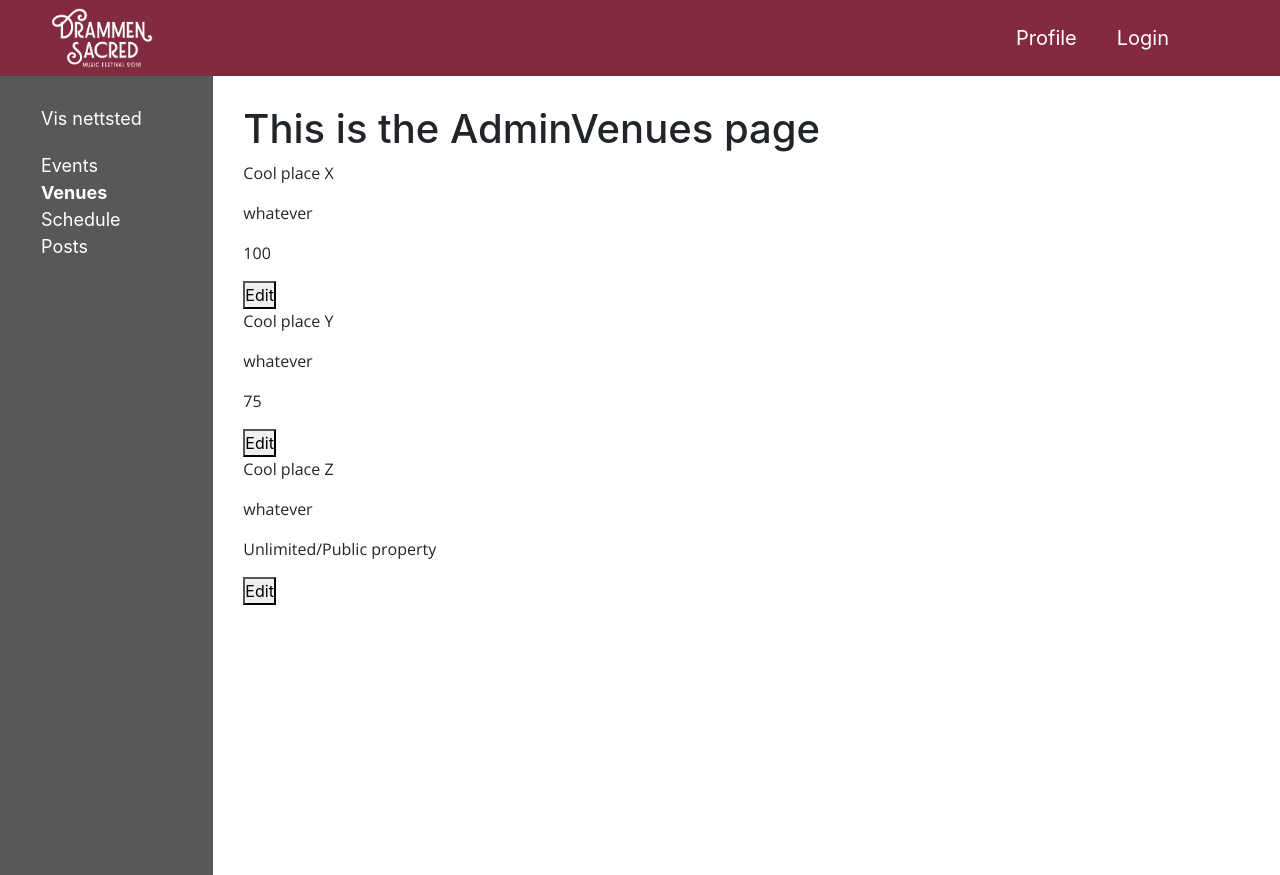
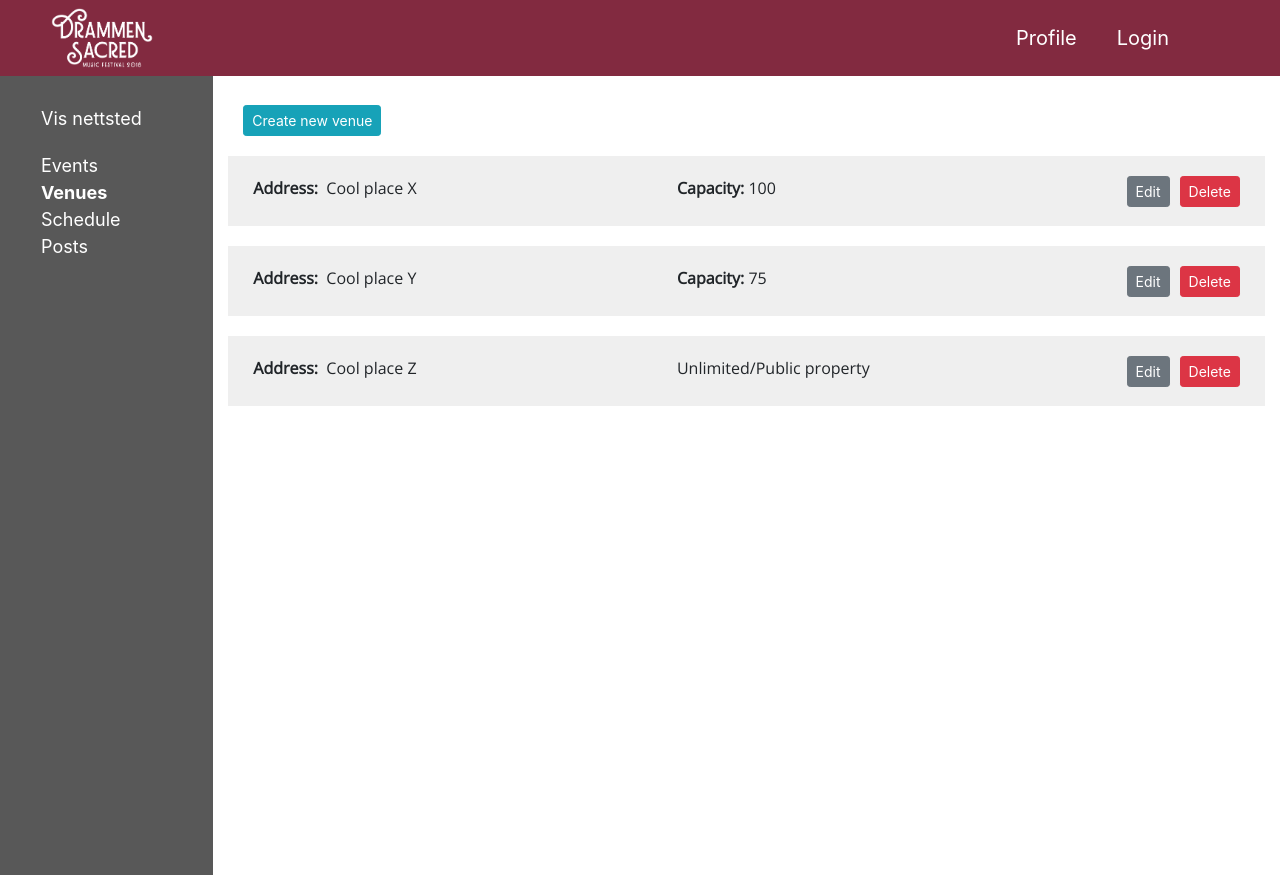
Before and after one commit to SondreBerntsen/webprosjekt3, a React (Create React App) app in the folder react-app/: page /admin/venues in a window 1280 px wide. Built offline with nearby package versions, Linux system fonts and the light colour scheme.

Commit message:
venue in admin

```diff
--- a/react-app/src/components/admin/Admin.js
+++ b/react-app/src/components/admin/Admin.js
@@ -2,6 +2,7 @@ import React, { Component } from "react";
 import AdminTopNav from './AdminTopNav';
 import AdminNav from './AdminNav';
 import "../../styles/adminNav.css";
+import "../../styles/adminTables.css";
 
 class Admin extends Component {
   render() {
--- a/react-app/src/components/admin/AdminVenuesItem.js
+++ b/react-app/src/components/admin/AdminVenuesItem.js
@@ -10,37 +10,45 @@ const AdminVenuesItem = (props) => {
     capacity: 100
   */
 
-  function checkCapacity(){
-    if(props.venue.capacity === 0){
-      return(
-        <p>Unlimited/Public property</p>
+
+  function checkCapacity() {
+    if (props.venue.capacity === 0) {
+      return (
+        <p className="col-lg-4">Unlimited/Public property </p>
       )
     }
-    else{
-      return(
-        <p>{props.venue.capacity}</p>
+    else {
+      return (
+        <p className="col-lg-4"><span className="smallHeading">Capacity: </span>{props.venue.capacity}</p>
       )
     }
   }
 
-  return(
-   <React.Fragment>
-     <p>{props.venue.name}</p>
-     <p>{props.venue.address}</p>
-     {checkCapacity()}
-     <div className="editScheduleItem hiddenPanel">
-        {/*
-          form which lets you edit the above items i guess.
-          Title is text
-          Venue is dropdown
-          Time is idk
-          Price is text (or number?)
+  return (
+    <React.Fragment>
+      <div className="venueCard row">
+        <p className="col-lg-5"><span className="smallHeading">Address: </span> {props.venue.address}</p>
+        {checkCapacity()}
+        <div className="col-lg-3">
+          <button className="btn btn-sm btn-danger btnVenue">Delete</button>
+          <button className="btn btn-sm btnVenue btn-secondary" type="button" data-toggle="collapse" data-target={'#venue' + props.venue.id} aria-expanded="false" aria-controls={'venue' + props.venue.id}>Edit</button>
+        </div>
+      </div>
+      <div className="editScheduleItem collapse" id={'venue' + props.venue.id}>
+        <form className="col-md-6 col-lg-4">
+          <div className="form-group">
+            <label>Address</label>
+            <input type="text" className="form-control" value={props.venue.address} />
+          </div>
+          <div className="form-group">
+            <label>Capacity</label>
+            <input type="number" class="form-control" value={props.venue.capacity} />
+          </div>
+          <button type="submit" class="btn btn-info btn-sm">Edit</button>
+        </form>
+      </div>
 
-          Let's use Formik probably
-         */}
-      </div>
-      <button>Edit</button> {/* Button toggles form panel */}
-   </React.Fragment>
+    </React.Fragment>
   )
 }
 
--- a/react-app/src/components/admin/tables/AdminVenues.js
+++ b/react-app/src/components/admin/tables/AdminVenues.js
@@ -6,20 +6,17 @@ class AdminVenues extends Component {
     venues: [
       {
         id: 1,
-        name: "Cool place X",
-        address: "whatever", // Probably need only name or address, not both
+        address: "Cool place X", // Probably need only name or address, not both
         capacity: 100
       },
       {
         id: 2,
-        name: "Cool place Y",
-        address: "whatever", // Probably need only name or address, not both
+        address: "Cool place Y", // Probably need only name or address, not both
         capacity: 75
       },
       {
         id: 3,
-        name: "Cool place Z",
-        address: "whatever", // Probably need only name or address, not both
+        address: "Cool place Z", // Probably need only name or address, not both
         capacity: 0 // Let's say 0 means public space/free entry/don't care how many show up
       }
     ]
@@ -28,7 +25,20 @@ class AdminVenues extends Component {
     return (
 
       <div className="container tablesAdmin col-md-9 col-lg-10">
-        <h1>This is the AdminVenues page</h1>
+        <button className=" newItemBtn btn btn-info btn-sm" type="button" data-toggle="collapse" data-target='#newVenueForm' aria-expanded="false" aria-controls='newVenueForm'>Create new venue</button>
+        <div className=" newVenueFormDiv col-md-12 collapse" id="newVenueForm">
+          <form className="col-md-6 col-lg-4">
+            <div className="form-group">
+              <label>Address</label>
+              <input type="text" className="form-control" placeholder="Enter address" />
+            </div>
+            <div className="form-group">
+              <label>Capacity</label>
+              <input type="number" class="form-control" />
+            </div>
+            <button type="submit" class="btn btn-info btn-sm">Submit</button>
+          </form>
+        </div>
         {
           this.state.venues.map(venue => (
             <div key={venue.id}>
--- a/react-app/src/styles/adminNav.css
+++ b/react-app/src/styles/adminNav.css
@@ -45,10 +45,3 @@
 .linkTxt.active{
     font-weight: bold;
 }
-/***Move this***/
-.tablesAdmin{
-    min-height: 100vh;
-    padding:30px;
-    float: right;
-    margin-top:75px;
-}
--- /dev/null
+++ b/react-app/src/styles/adminTables.css
@@ -0,0 +1,37 @@
+.tablesAdmin{
+    min-height: 100vh;
+    padding:30px;
+    float: right;
+    margin-top:75px;
+}
+.editScheduleItem{
+    background-color:#f4f4f4;
+    padding: 20px;
+    margin-top:0;
+    margin-left: 20px;
+    margin-right: 20px;
+    margin-bottom: 20px;
+}
+
+/*****Venue***/
+.newVenueFormDiv{
+    background-color: #d5e0e2;
+    margin-bottom: 20px;
+    padding:20px;
+}
+.newItemBtn{
+    margin-bottom:20px;
+}
+.venueCard{
+    background-color:#efefef;
+    padding: 10px;
+    padding-top:20px;
+    margin-bottom: 20px;
+}
+.btnVenue{
+    float: right;
+    margin-left: 10px;
+}
+.smallHeading{
+    font-weight: bold;
+}
```
